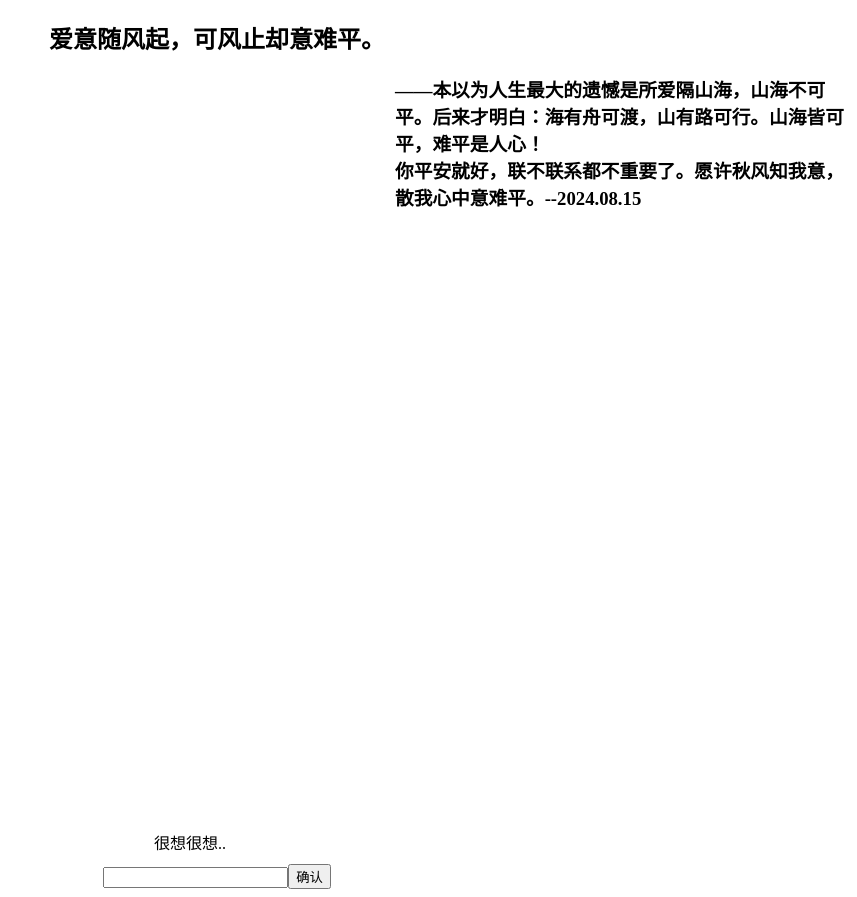
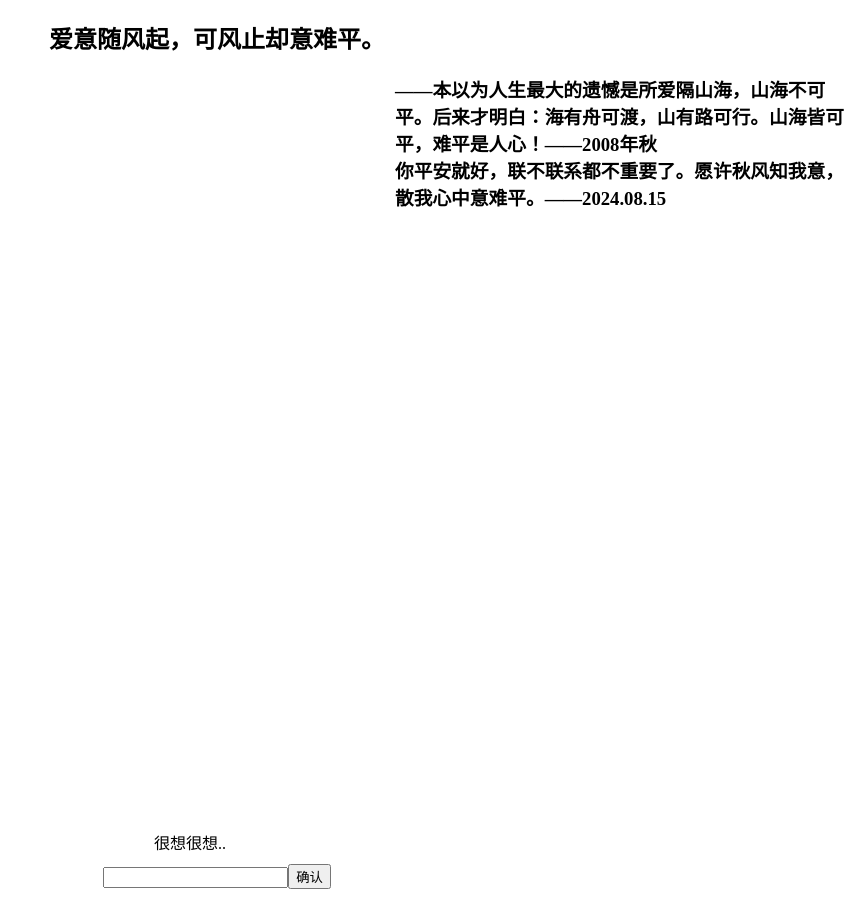
Before and after one commit to sssss164/sssss164.github.io, a plain HTML site: page index.html in a window 1280 px wide. Shown: the whole page, without its empty margins (423-1280 px from the left). Drawn offline with Linux system fonts and the light colour scheme.

Commit message:
Update index.html

```diff
--- a/index.html
+++ b/index.html
@@ -9,7 +9,7 @@
 
 <BODY>
 <center><h2>爱意随风起，可风止却意难平。</h2></center>
-<div style="margin-left:810px;align:right"><h3>——本以为人生最大的遗憾是所爱隔山海，山海不可平。后来才明白：海有舟可渡，山有路可行。山海皆可平，难平是人心！<br/>你平安就好，联不联系都不重要了。愿许秋风知我意，散我心中意难平。--2024.08.15</h3></div>
+<div style="margin-left:810px;align:right"><h3>——本以为人生最大的遗憾是所爱隔山海，山海不可平。后来才明白：海有舟可渡，山有路可行。山海皆可平，难平是人心！——2008年秋<br/>你平安就好，联不联系都不重要了。愿许秋风知我意，散我心中意难平。——2024.08.15</h3></div>
 
 <center><div style="margin-top:620px;margin-left:170px;">很想很想..<font color="white">你是否有那么一刻也会想起我？</font></div></center>
 <center><div style="margin-top:10px"><input type="password" /><button>确认</button></div></center>
```
